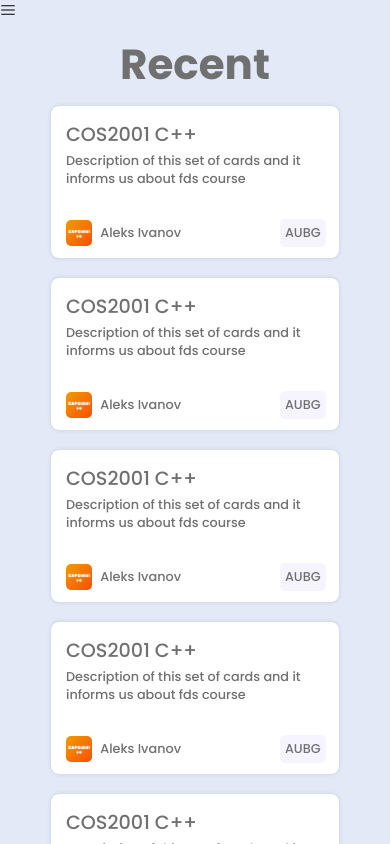
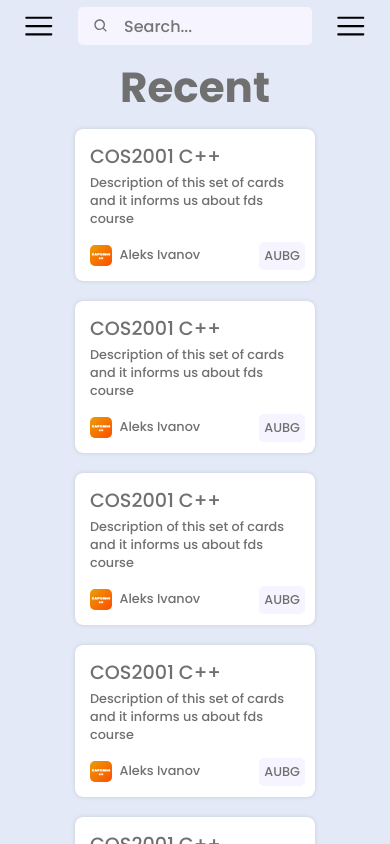
Before and after one commit to ZapomniGo/zapomnigo-client, a React (Vite) app: page / in a window 390 px wide. Shown: the top 844 px of the page. Built offline with nearby package versions, Linux system fonts and the light colour scheme.

Commit message:
adapted navigation for mobile

```diff
--- a/src/app-components/Dashboard/_dashboard.scss
+++ b/src/app-components/Dashboard/_dashboard.scss
@@ -2,7 +2,6 @@
   position: relative;
   align-self: center;
   width: 100%;
-  // filter: brightness(20%);
 
   background: $body-color;
   transition: $tran-05;
@@ -128,7 +127,7 @@
 }
 
 .home.open {
-    filter: blur(10px);
+    filter: blur(4px);
 }
 
 @media only screen and (max-width: 900px){
@@ -147,6 +146,9 @@
           justify-content: center;
         }
       }
+    }
+    .set-card{
+      width: 15rem !important;
     }
     .open {
       transition: $tran-03;
--- a/src/app-components/Navigation/Navigation.tsx
+++ b/src/app-components/Navigation/Navigation.tsx
@@ -48,7 +48,20 @@ export const Navigation: React.FC<NavigationProps> = (props) => {
   return (
     <div className="wrapper">
       <div className="navigation-bar">
-        <RxHamburgerMenu className="menu-mobile" onClick={handleHamburgerClick} />
+        <div className="nav-mobile">
+          <div className="menu-mobile">
+            <RxHamburgerMenu className="menu-mobile" onClick={handleHamburgerClick} />
+          </div>
+          <div className="search-box">
+            <i className="icon">
+              <BiSearch />
+            </i>
+            <input type="search" placeholder="Search..." />
+          </div>
+          <div className="menu-mobile">
+            <RxHamburgerMenu className="menu-mobile" onClick={handleHamburgerClick} />
+          </div>
+        </div>
         <nav
           className={`sidebar ${navigationSliceManager.open ? "" : "close"}`}
           onMouseEnter={handleMouseEnter}
--- a/src/app-components/Navigation/_navigation.scss
+++ b/src/app-components/Navigation/_navigation.scss
@@ -163,9 +163,10 @@ body{
     }
 
 
-    .menu-mobile {
+    .nav-mobile {
         display: none;
     }
+
 
     @media only screen and (max-width: 900px){
 
@@ -182,8 +183,47 @@ body{
             flex-direction: column;
         }
 
-        .menu-mobile {
-            display: initial !important;
+        .nav-mobile {
+            margin-top: 5px;
+            min-width: 100%;
+            display: flex !important;
+            align-items: center;
+            height: 5vh;
+            .menu-mobile{
+                display: flex;
+                width: 20%;
+                height: 100%;
+                // margin-left: 2vw;
+                justify-content: center;
+                svg{
+                    transform: scale(2);
+                }
+            }
+            .search-box{
+                display: flex;
+                flex-direction: row;
+                background-color: $primary-color-light;
+                border-radius: 5px;
+                height: 90%;
+                i{
+                    align-self: center;
+                    display: flex;
+                    padding: 10px 15px;
+                    color: $text-color;
+
+                }
+                width: 60%;
+                input{
+                    height: 100%;
+                    width: 100%;
+                    font-size: 16px;
+                    font-weight: 500;
+                    outline: none;
+                    border: none;
+                    border-radius: 6px;
+                    background: $primary-color-light;
+                }
+            }
         }
 
         .sidebar.close{
```
